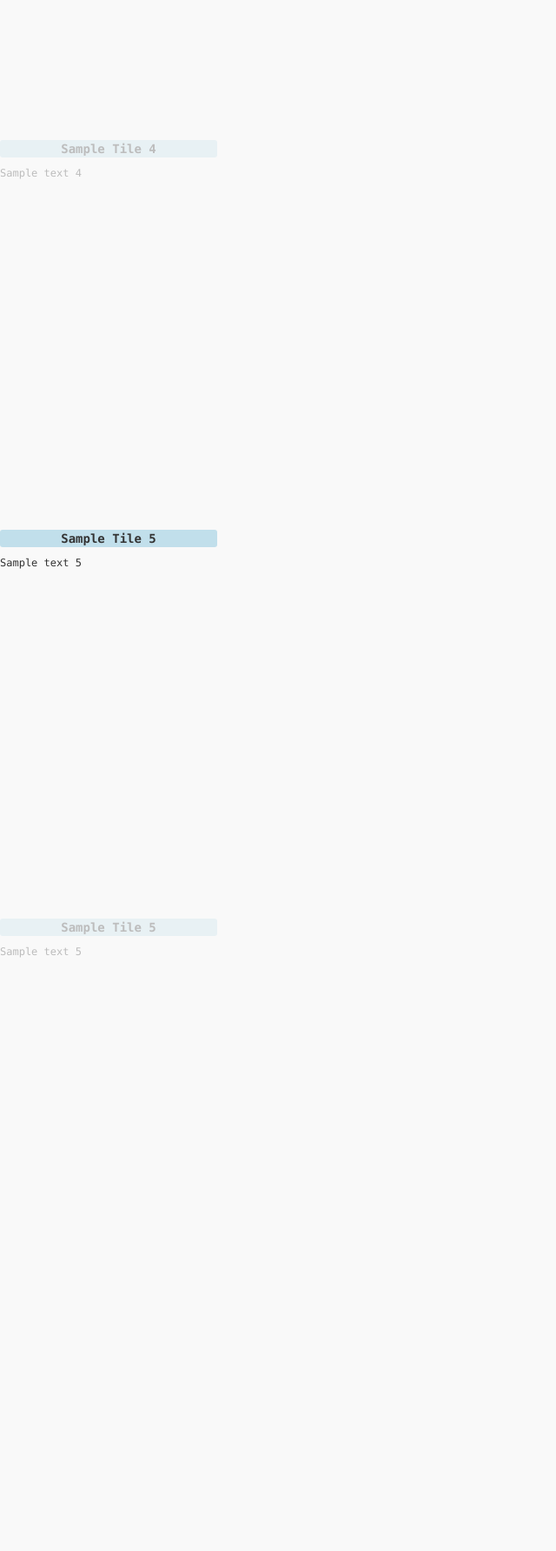
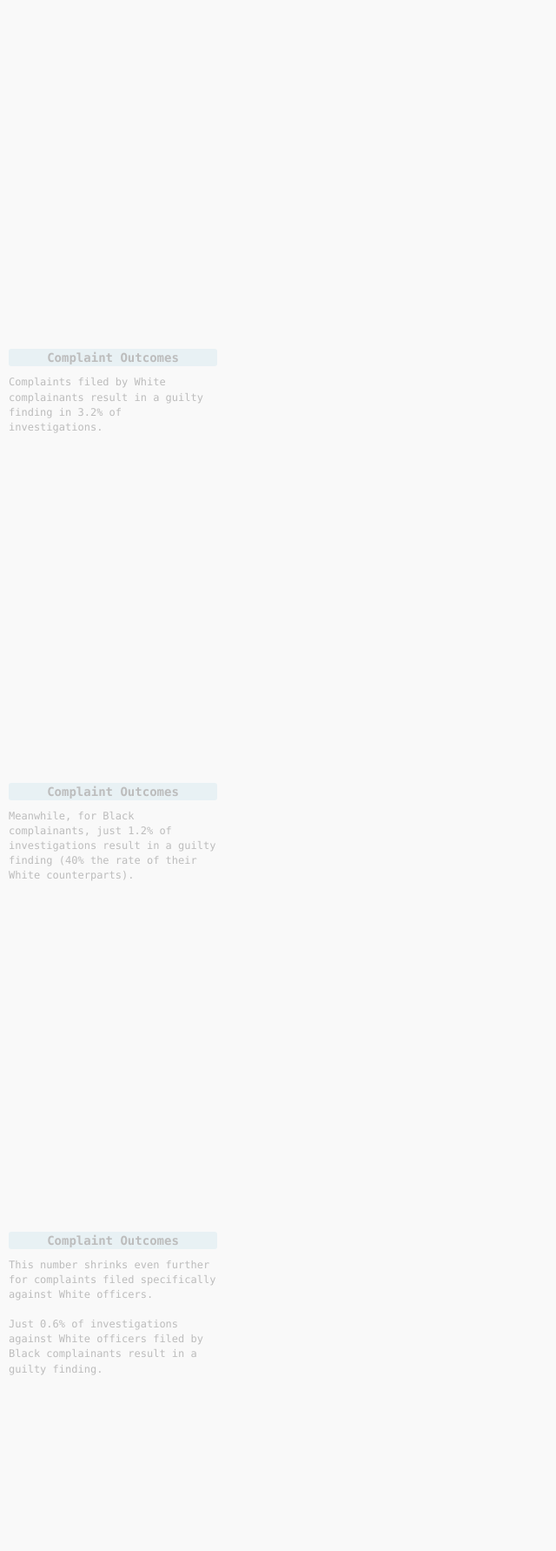
Before and after one commit to sdl60660/philly_police_complaints, a Flask app: template templates/index.html in a window 1280 px wide. Shown: the part 2100-3883 px from the top of the page at 87% size, without its empty margins (0-640 px from the left). Run offline with Flask 2, Linux system fonts and the light colour scheme; the template is opened without the code that fills it, so the values that code supplies are empty; some libraries are stand-ins or nearby versions.

Commit message:
Added annotations (first draft) for guilty finding results based on complainant race

```diff
--- a/static/css/style.css
+++ b/static/css/style.css
@@ -89,6 +89,7 @@ strong {
 .step {
 	margin-top: 250px;
 	margin-bottom: 400px;
+	margin-left: 10px;
 }
 
 .step .title {
--- a/static/js/main.js
+++ b/static/js/main.js
@@ -121,7 +121,7 @@ function displayIntroText() {
         .datum("5099")
         .transition()
         .delay(300)
-        .duration(1500)
+        .duration(1200)
         .ease(d3.easeExpInOut)
         .textTween(function(d) {
             const i = d3.interpolate(0, d);
@@ -133,7 +133,7 @@ function displayIntroText() {
         .datum("12930")
         .transition()
         .delay(400)
-        .duration(1200)
+        .duration(1300)
         .textTween(function(d) {
             const i = d3.interpolate(0, d);
             return function(t) { return format(this._current = i(t)); };
@@ -178,6 +178,55 @@ function showDisciplinaryGroups() {
     $("#sunburst-area path.parent")
         .css("fill-opacity", 0.3);
 
+}
+
+
+function artificialHover(outcomeName) {
+    $("#sunburst-area path").removeAttr('style');
+
+    const guiltyFindingElement = $(`path#${outcomeName.replace(" ", "-")}`)[0];
+    const guiltyValue = guiltyFindingElement.getAttribute("value");
+    sunburst.mouseover(guiltyValue, guiltyFindingElement);
+}
+
+function setSelectOption(selectID, optionVal) {
+    $(`select#${selectID}`).val(optionVal);
+    sunburst.wrangleData();
+}
+
+
+function highlightGuilty() {
+    artificialHover("Guilty Finding");
+}
+
+
+function guiltyWhiteComplainant() {
+    setSelectOption("sunburst-complainant-race", "white");
+    artificialHover("Guilty Finding");
+}
+
+
+function guiltyBlackComplainant() {
+    setSelectOption("sunburst-complainant-race", "black");
+    artificialHover("Guilty Finding");
+}
+
+function guiltyBlackComplainantWhiteOfficer() {
+    setSelectOption("sunburst-po-race", "white");
+    artificialHover("Guilty Finding");
+}
+
+
+function guiltyWhiteComplainantBlackOfficer() {
+    $("#flowchart-tile")
+        .hide()
+
+    $("#sunburst-tile")
+        .show();
+
+    setSelectOption("sunburst-complainant-race", "white");
+    setSelectOption("sunburst-po-race", "black");
+    artificialHover("Guilty Finding");
 }
 
 
@@ -262,9 +311,14 @@ activateFunctions[0] = displayIntroText;
 
 activateFunctions[1] = showSunburst;
 activateFunctions[2] = showDisciplinaryGroups;
+activateFunctions[3] = highlightGuilty;
+activateFunctions[4] = guiltyWhiteComplainant;
+activateFunctions[5] = guiltyBlackComplainant;
+activateFunctions[6] = guiltyBlackComplainantWhiteOfficer;
+activateFunctions[7] = guiltyWhiteComplainantBlackOfficer;
 
-activateFunctions[3] = flowchartEntrance;
-activateFunctions[4] = showFlowchartByRace;
+activateFunctions[8] = flowchartEntrance;
+activateFunctions[9] = showFlowchartByRace;
 
 
 var promises = [
--- a/static/js/sunburst.js
+++ b/static/js/sunburst.js
@@ -171,17 +171,23 @@ Sunburst.prototype.updateVis = function() {
                 return "sunburst-segment parent " + d.data.name.replace(" ", "-");
             }
         })
+        .attr("id", function(d) {
+            return d.data.name.replace(" ", "-");
+        })
         .attr("fill", function(d) {
             // while (d.depth > 1)
             //     d = d.parent;
             return outcomeColors(d.data.name);
+        })
+        .attr("value", function(d) {
+            return d.value;
         })
         .attr("d", vis.arc)
         .attr("fill-opacity", 0.6)
         .attr("transform", "translate(" + vis.radius + "," + vis.radius + ")")
         .on("mouseover", function(d,i,n) {
             $("#sunburst-area path").removeAttr('style');
-            vis.mouseover(d,i,n);
+            vis.mouseover(d.value, n[i]);
         })
         .on("mouseout", function() {
             vis.mouseout();
@@ -197,6 +203,9 @@ Sunburst.prototype.updateVis = function() {
         })
 
     vis.plotAreas
+        .attr("value", function(d) {
+            return d.value;
+        })
         .transition()
             .duration(1000)
             .ease(d3.easePoly)
@@ -288,20 +297,19 @@ Sunburst.prototype.mouseout = function() {
 }
 
 // Fade all but the current sequence, and display center text
-Sunburst.prototype.mouseover = function(d, i, n) {
+Sunburst.prototype.mouseover = function(value, element) {
     var vis = this;
 
     $(".sunburst-segment").attr("fill-opacity", 0.2);
 
     vis.selectedValPct
-        .text(d3.format(".1%")(d.value/vis.totalSize));
+        .text(d3.format(".1%")(value/vis.totalSize));
 
     vis.selectedValTotals
-        .text(`(${d.value} of ${vis.totalSize} investigations)`)
+        .text(`(${value} of ${vis.totalSize} investigations)`)
 
-    var parentName = $(n[i]).attr("parent");
+    var parentName = $(element).attr("parent");
 
-    $(n[i]).attr("fill-opacity", 0.8);
+    $(element).attr("fill-opacity", 0.8);
     $("." + parentName).attr("fill-opacity", 0.8);
-
 }
--- a/templates/index.html
+++ b/templates/index.html
@@ -56,7 +56,8 @@
         </section>
         <section class="step">
             <div class="title">Complaint Outcomes</div>
-            <div class="body">Complaint investigation data from the Philadelphia Police Department classifies
+            <div class="body">
+                Complaint investigation data from the Philadelphia Police Department classifies
                 investigations into three different groups: <span style="padding: 1px; background-color: rgba(101,141,198,0.6)">Sustained Finding</span>,
                 <span style="padding: 1px; background-color: rgba(242,142,44,0.6)">No Sustained Finding</span>, and
                 <span style="padding: 1px; background-color: rgba(141,198,101,0.6)">Investigation Pending</span>.
@@ -64,13 +65,50 @@
         </section>
         <section class="step">
             <div class="title">Complaint Outcomes</div>
-            <div class="body">Among cases where the department's investigation yields a
+            <div class="body">
+                Among cases where the department's investigation yields a
                 <span style="padding: 1px; background-color: rgba(101,141,198,0.6)">Sustained Finding</span>,
                 [something happens, talk very briefly about review process and] the department classifies the disciplinary outcomes into four groups:
                 <span style="padding: 1px; background-color: rgba(115,152,203,0.6)">Guilty Finding</span>,
                 <span style="padding: 1px; background-color: rgba(147,175,215,0.6)">Training/Counseling</span>,
                 <span style="padding: 1px; background-color: rgba(178,198,226,0.6)">No Guilty Findings</span>, and
                 <span style="padding: 1px; background-color: rgba(162,162,162,0.6)">Discipline Pending</span>.
+            </div>
+        </section>
+        <section class="step">
+            <div class="title">Complaint Outcomes</div>
+            <div class="body">
+                <span style="padding: 1px; background-color: rgba(115,152,203,0.6)">Guilty Findings</span>,
+                which can result in an officer being fired, charged with a crime [add more exact details here], account for just
+                2% of investigation outcomes.
+                <br><br>
+                However, that rate changes significantly depending on who is making the complaint, (even accounting for the type of complaint made)...
+            </div>
+        </section>
+        <section class="step">
+            <div class="title">Complaint Outcomes</div>
+            <div class="body">
+                Complaints filed by White complainants result in a guilty finding in 3.2% of investigations.
+            </div>
+        </section>
+        <section class="step">
+            <div class="title">Complaint Outcomes</div>
+            <div class="body">
+                Meanwhile, for Black complainants, just 1.2% of investigations result in a guilty finding (40% the rate of their White counterparts).
+            </div>
+        </section>
+        <section class="step">
+            <div class="title">Complaint Outcomes</div>
+            <div class="body">
+                This number shrinks even further for complaints filed specifically against White officers.
+                <br><br>
+                Just 0.6% of investigations against White officers filed by Black complainants result in a guilty finding.
+            </div>
+        </section>
+        <section class="step">
+            <div class="title">Complaint Outcomes</div>
+            <div class="body">
+                Conversely, investigations against Black officers filed by White complainants are <strong>6.5 times more likely</strong> to result in a guilty finding.
             </div>
         </section>
         <section class="step">
```
